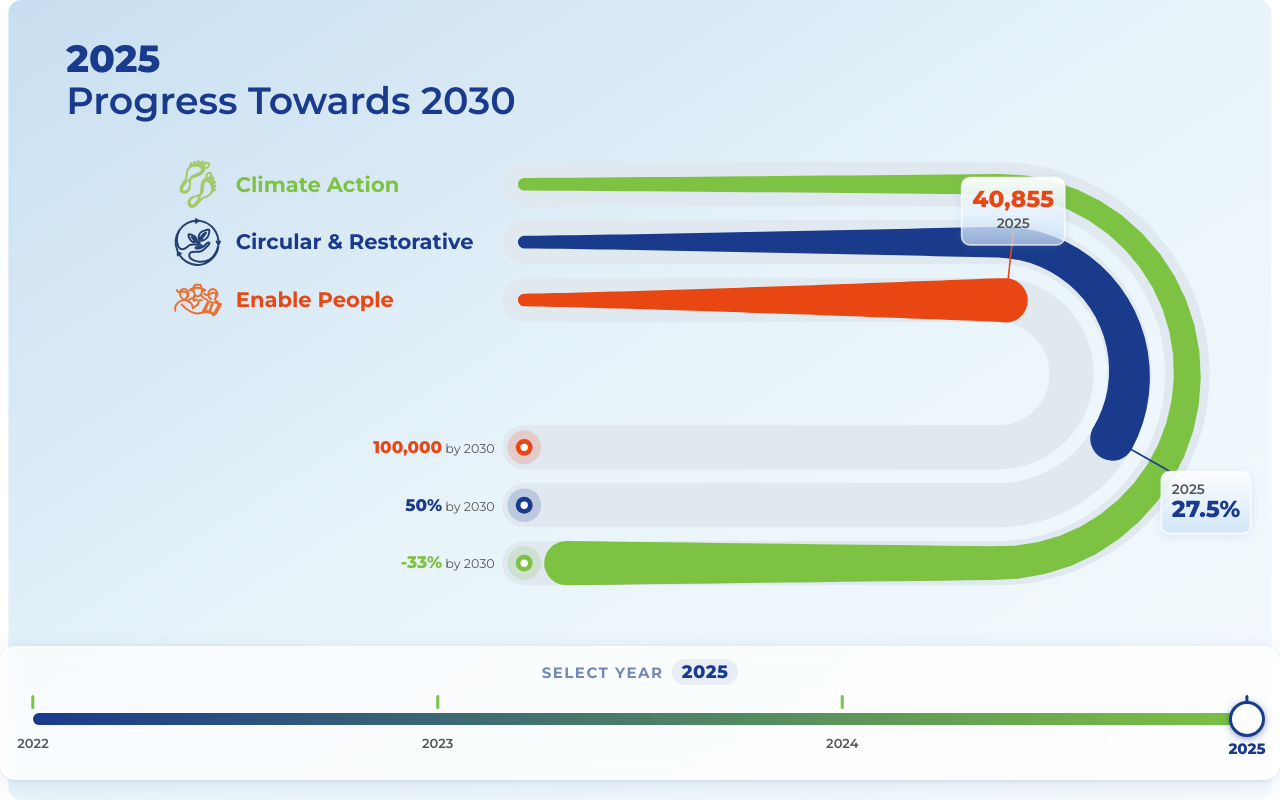
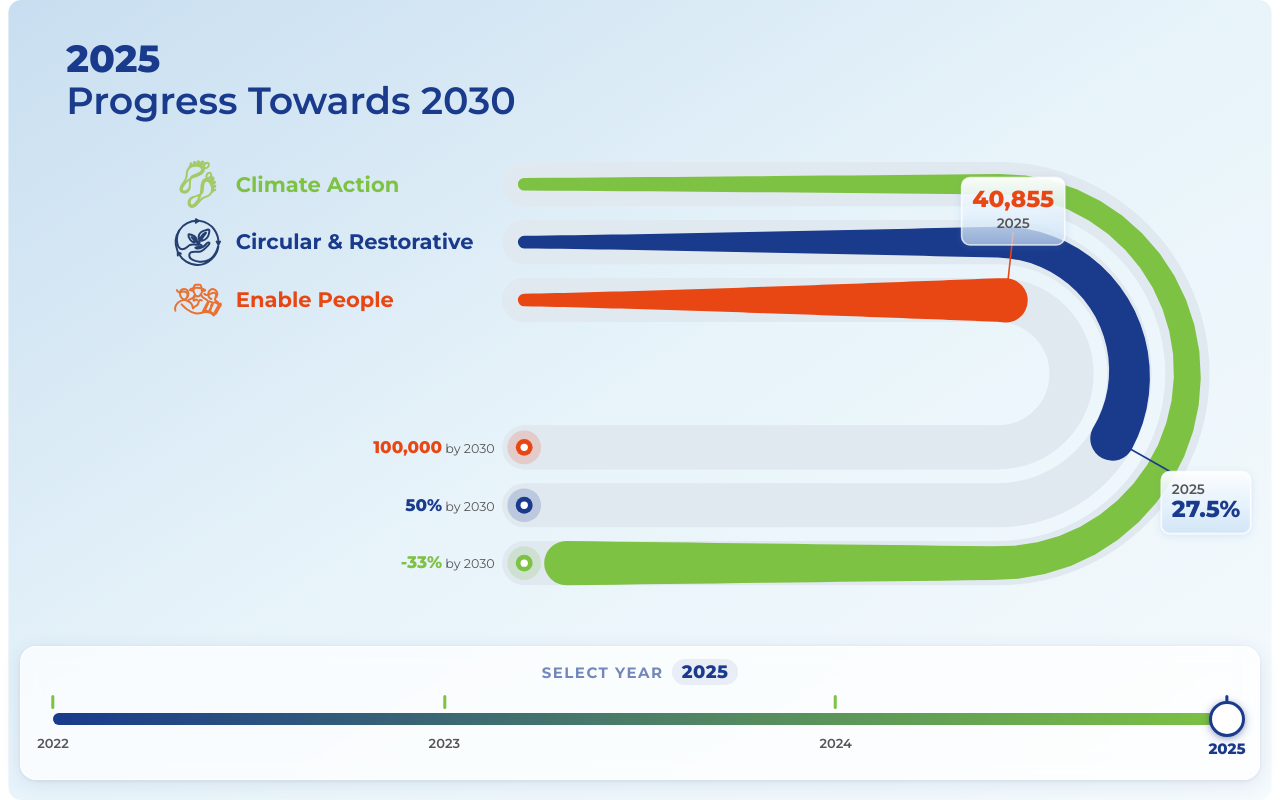
Before and after one commit to Biomar-digital/Biomar-progression-chart, a React (Vite) app: page / in a window 1280 px wide. Built offline with nearby package versions, Linux system fonts and the light colour scheme.

Commit message:
Align slider with SVG light blue container using aspect-ratio
https://claude.ai/code/session_013pz6vNT3wRemKZuqjeC921

```diff
--- a/src/App.css
+++ b/src/App.css
@@ -2,22 +2,25 @@
   width: 100%;
   height: 100%;
   display: flex;
-  flex-direction: column;
+  align-items: center;
+  justify-content: center;
   font-family: 'Montserrat', system-ui, sans-serif;
   overflow: hidden;
 }
 
 .chart-wrapper {
-  flex: 1;
-  min-height: 0;
   position: relative;
+  aspect-ratio: 1200 / 760;
+  max-width: 100%;
+  max-height: 100%;
+  width: 100%;
 }
 
 .slider-wrapper {
   position: absolute;
   bottom: 20px;
-  left: 0;
-  right: 0;
+  left: 20px;
+  right: 20px;
   background: rgba(255, 255, 255, 0.72);
   backdrop-filter: blur(10px);
   -webkit-backdrop-filter: blur(10px);
```
